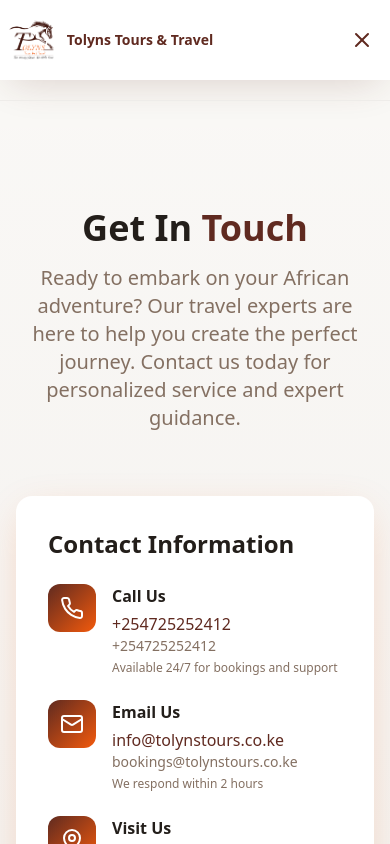
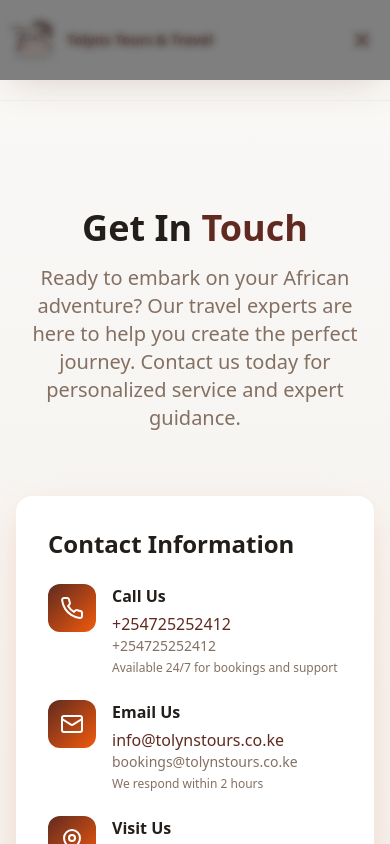
Before and after one commit to olivionate/tolyns-tours-and-travel, a React (Vite) app: page /contact in a window 390 px wide. Both pictures are taken after a click on the button "Toggle menu". Shown: the top 844 px of the page. Built offline with nearby package versions, Linux system fonts and the light colour scheme; the HTML template or start-up script is replaced by a standard one.

Commit message:
Fix mobile navigation visibility

```diff
--- a/src/components/Header.tsx
+++ b/src/components/Header.tsx
@@ -188,23 +188,27 @@ const Header = () => {
           <button
             className="md:hidden p-2 text-primary"
             onClick={() => setIsMenuOpen(!isMenuOpen)}
+            aria-label="Toggle menu"
           >
             {isMenuOpen ? <X className="w-6 h-6" /> : <Menu className="w-6 h-6" />}
           </button>
         </div>
+      </div>
 
-        {/* Mobile Navigation */}
-        {isMenuOpen && (
-          <>
-            {/* Mobile Menu Backdrop */}
-            <div
-              className="md:hidden fixed inset-0 bg-black/50 backdrop-blur-sm top-[100px]"
-              style={{ zIndex: 40 }}
-              onClick={() => setIsMenuOpen(false)}
-              aria-hidden="true"
-            />
+      {/* Mobile Menu Backdrop */}
+      {isMenuOpen && (
+        <div
+          className="md:hidden fixed inset-0 bg-black/50 backdrop-blur-sm z-[60]"
+          style={{ top: '0' }}
+          onClick={() => setIsMenuOpen(false)}
+          aria-hidden="true"
+        />
+      )}
 
-            <div className="md:hidden fixed top-[100px] left-0 right-0 bottom-0 bg-white backdrop-blur-md border-t border-border/50 shadow-lg overflow-y-auto pointer-events-auto" style={{ zIndex: 50 }}>
+      {/* Mobile Navigation */}
+      {isMenuOpen && (
+        <div className="md:hidden fixed left-0 right-0 top-0 bottom-0 z-[70] pointer-events-none">
+          <div className="absolute top-[100px] left-0 right-0 bottom-0 bg-white border-t border-border/50 shadow-lg overflow-y-auto pointer-events-auto">
             <nav className="py-4 space-y-1 max-h-[calc(100vh-100px)] pb-safe">
               <Link
                 to="/"
@@ -309,9 +313,8 @@ const Header = () => {
               </div>
             </nav>
           </div>
-          </>
-        )}
-      </div>
+        </div>
+      )}
     </header>
   );
 };
```
